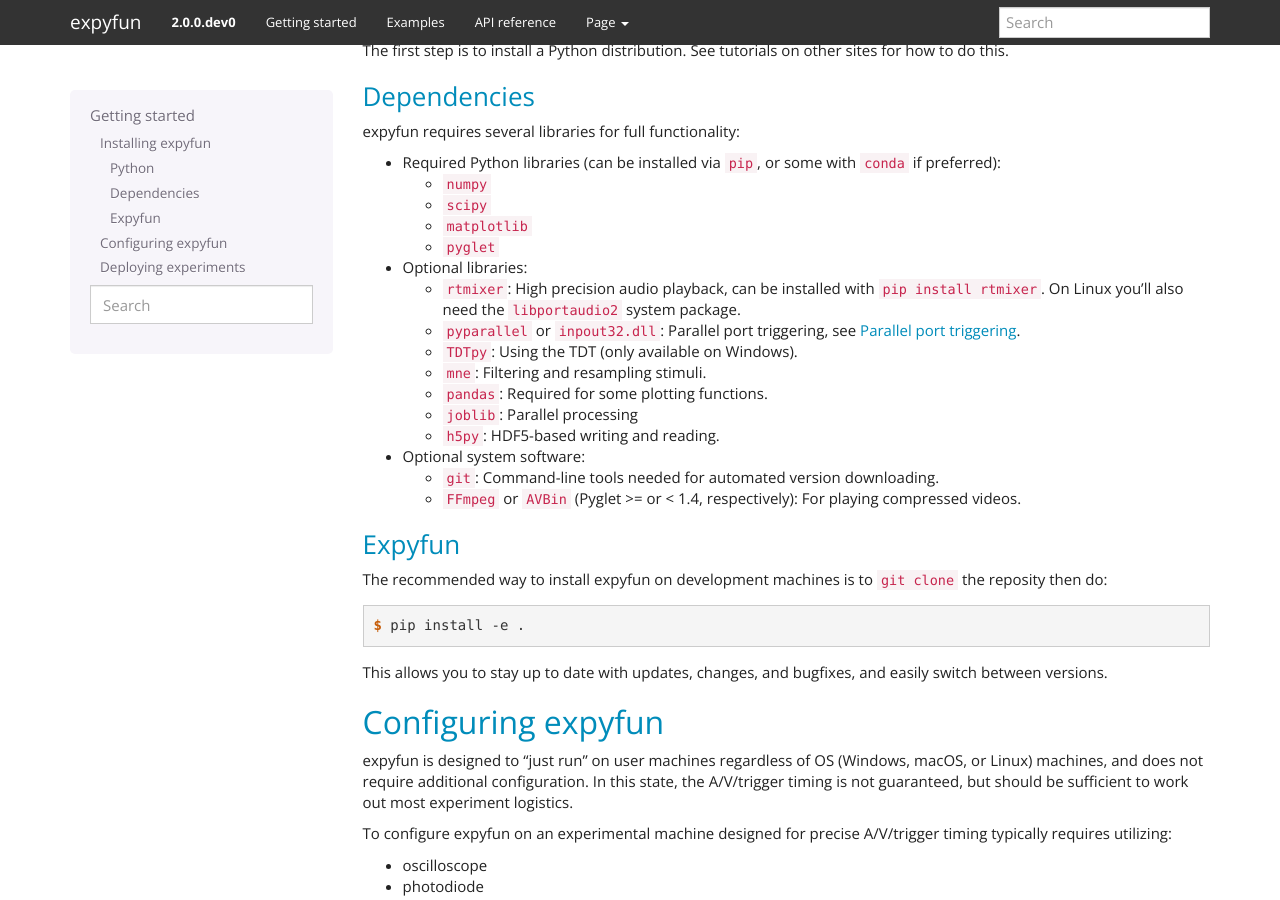
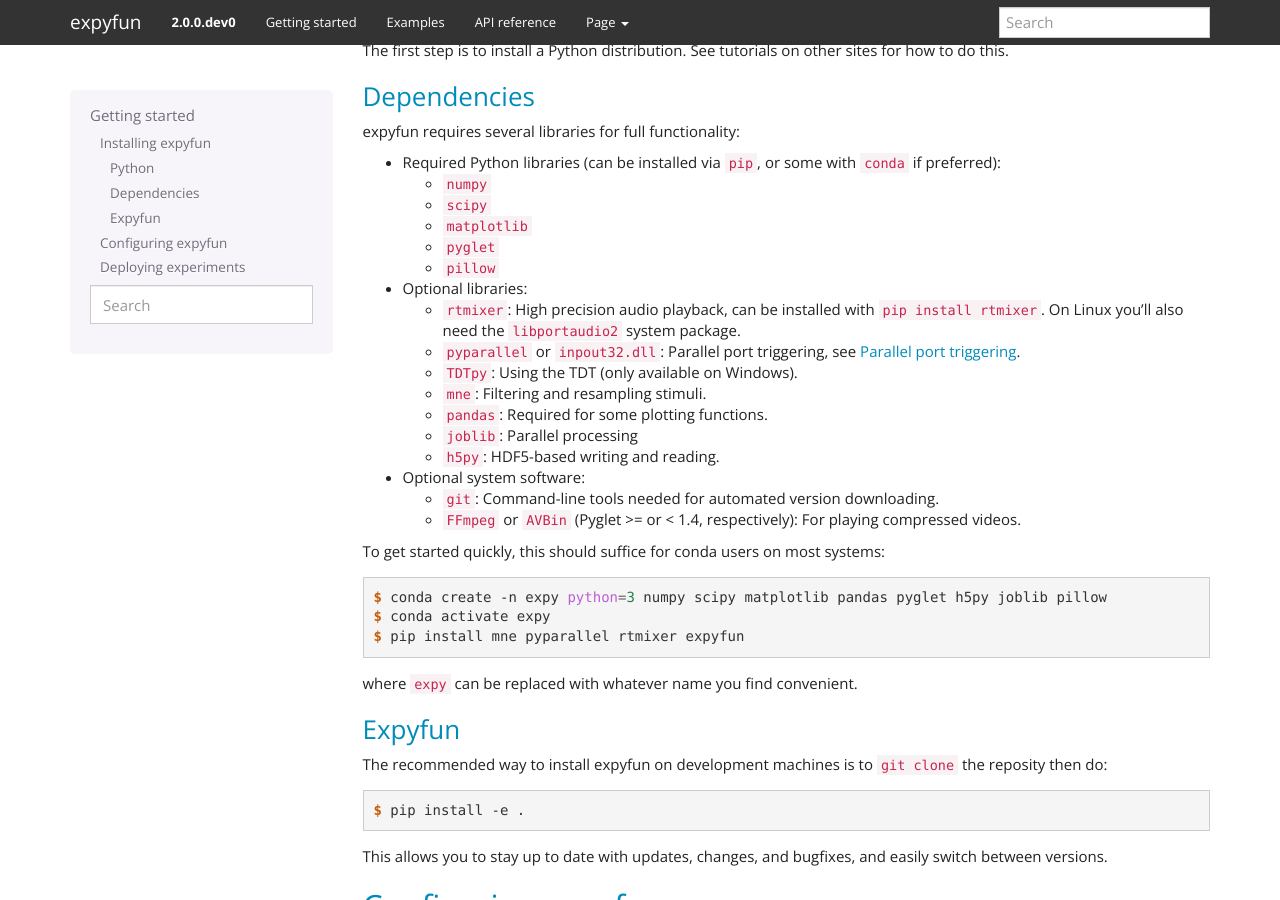
Before and after one commit to LABSN/expyfun, a Sphinx documentation site: the page built from doc/getting_started.rst, in a window 1280 px wide and 900 px high, scrolled down 353 px. Built offline with Sphinx 7.4.7, drawn with Linux system fonts in a browser that asks for light colours.

Commit message:
add to dependencies section (closes #414) (#415)

```diff
--- a/doc/getting_started.rst
+++ b/doc/getting_started.rst
@@ -29,6 +29,7 @@
   - ``scipy``
   - ``matplotlib``
   - ``pyglet``
+  - ``pillow``
 
 - Optional libraries:
 
@@ -47,6 +48,16 @@
 
   - ``git``: Command-line tools needed for automated version downloading.
   - ``FFmpeg`` or ``AVBin`` (Pyglet >= or < 1.4, respectively): For playing compressed videos.
+
+To get started quickly, this should suffice for conda users on most systems:
+
+.. code-block:: console
+
+    $ conda create -n expy python=3 numpy scipy matplotlib pandas pyglet h5py joblib pillow
+    $ conda activate expy
+    $ pip install mne pyparallel rtmixer expyfun
+
+where ``expy`` can be replaced with whatever name you find convenient.
 
 Expyfun
 ^^^^^^^
```
